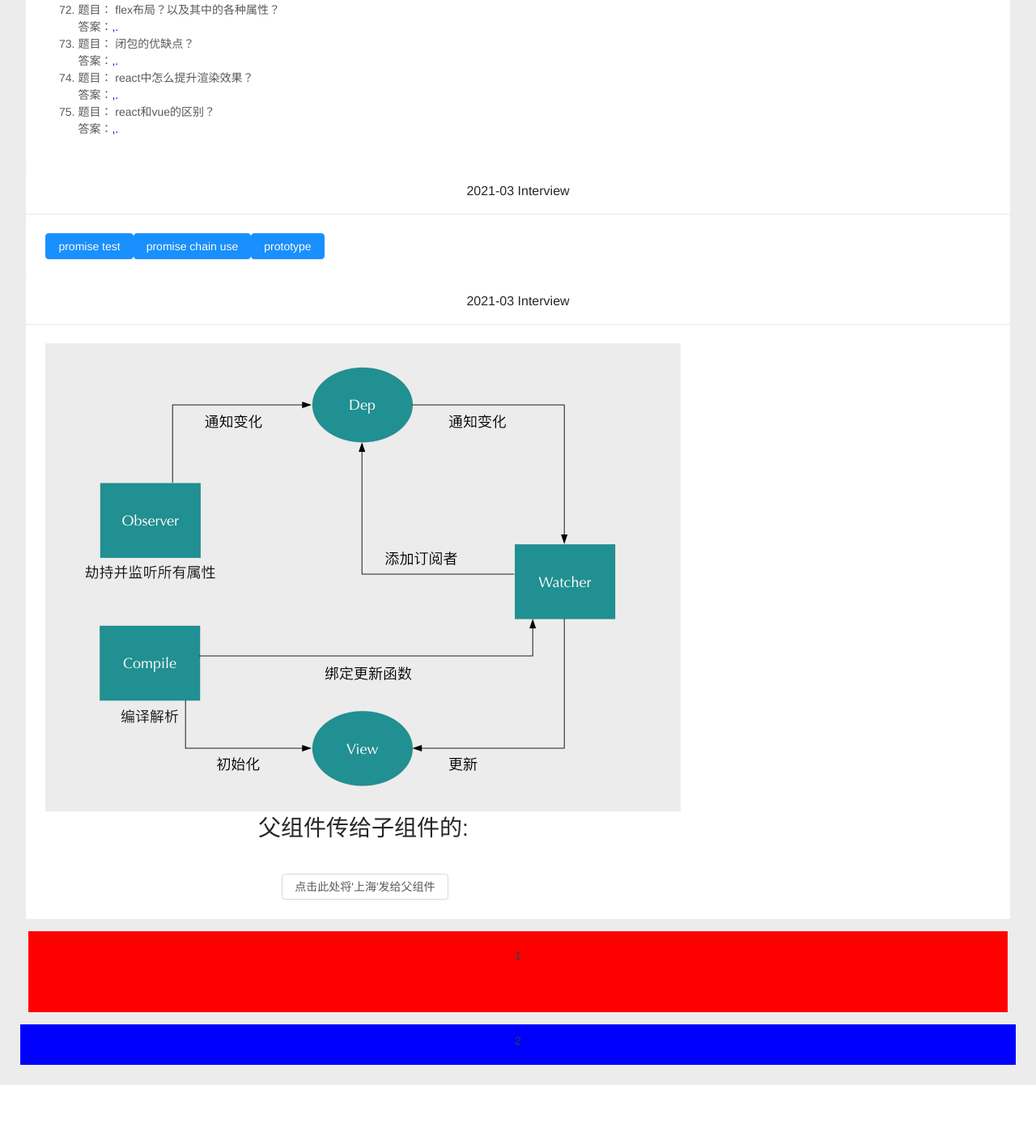
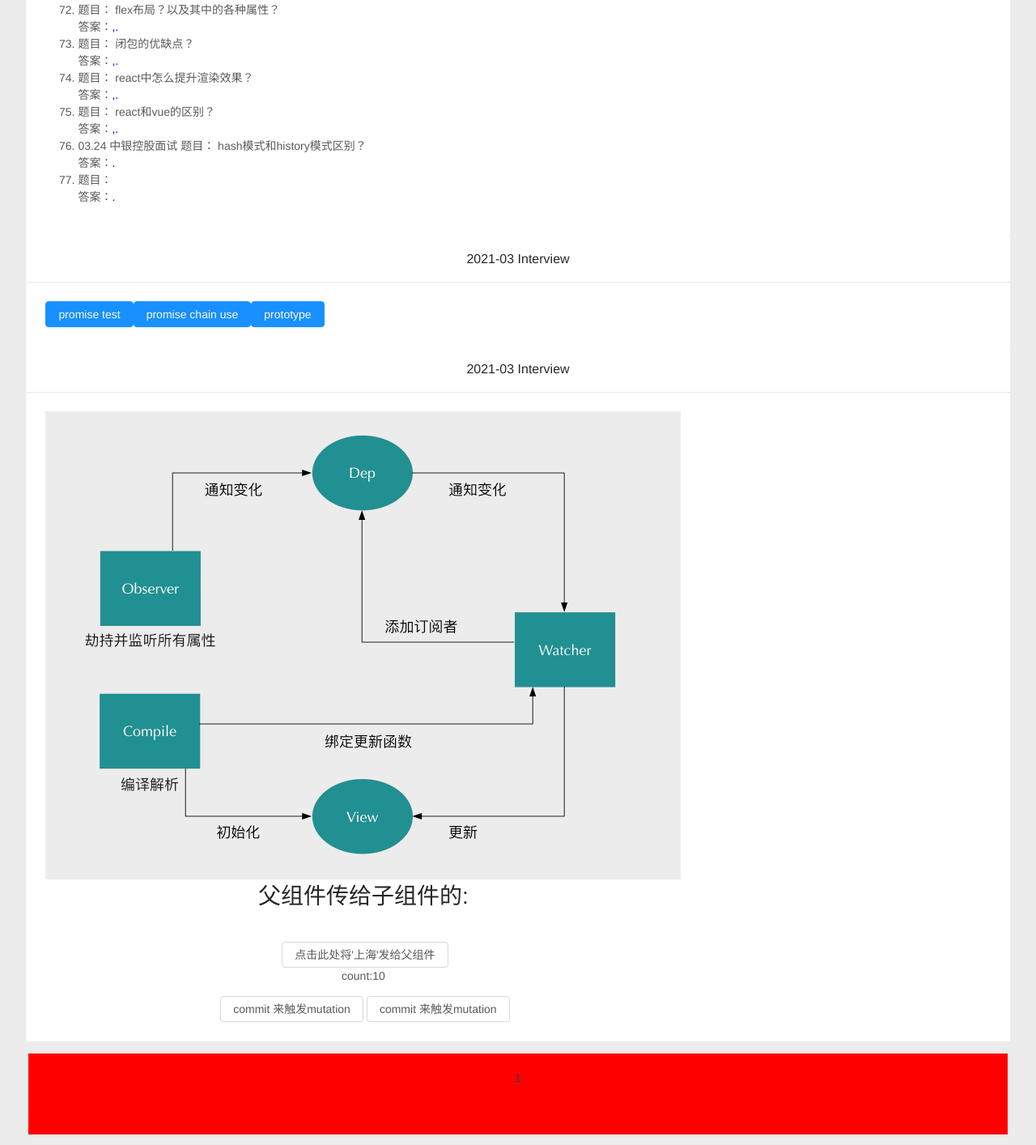
Before and after one commit to jackluotong/vue_project, a Vue app: page /March in a window 1280 px wide. Shown: the part 3224-4638 px from the top of the page at 81% size. Before the commit the page ends 4564 px from the top, so only its background shows below. Built offline with nearby package versions, Linux system fonts and the light colour scheme.

Commit message:
add interview part.

```diff
--- a/src/components/Interview/March.vue
+++ b/src/components/Interview/March.vue
@@ -56,6 +56,9 @@
 					<a-button @click="select('shanghai')"
 						>点击此处将'上海'发给父组件
 					</a-button>
+          <p>count:{{this.$store.state.count}}</p>
+          <a-button @click="testVuex">commit 来触发mutation</a-button>
+          <a-button @click="testVuexActoins">commit 来触发mutation</a-button>
 				</div>
 			</div>
 		</a-card>
@@ -70,6 +73,7 @@
 	</div>
 </template>
 <script>
+localStorage.setItem('key','jack')
 export default {
 	name: 'trainCity',
 	props: ['sendData'],
@@ -311,12 +315,25 @@ export default {
 				{ name: '闭包的优缺点？', answer: ',' },
 				{ name: 'react中怎么提升渲染效果？', answer: ',' },
 				{ name: 'react和vue的区别？', answer: ',' },
+        {
+					title: '03.24 中银控股面试',
+					name: 'hash模式和history模式区别？',
+					answer: '',
+				},
+        {name:'',answer:''}
 			],
 			img: require('../../assets/mvvm.png'), //做图片动态绑定的时候需要用require
 		}
 	},
 
 	methods: {
+    testVuexActoins(){
+      this.$store.dispatch('changeDataAsync')
+      alert(localStorage.getItem('key'))
+    },
+    testVuex:function(){
+      this.$store.commit('increment')
+    },
 		select(val) {
 			let data = {
 				cityName: val,
--- a/src/store/index.js
+++ b/src/store/index.js
@@ -5,7 +5,7 @@ Vue.use(Vuex)
 
 export default new Vuex.Store({
   state: {
-    count:0,
+    count: 10,
   },
   mutations: {
     increment(state){
@@ -13,6 +13,12 @@ export default new Vuex.Store({
     }
   },
   actions: {
+      changeDataAsync(context, ) {
+        let {
+          commit
+        } = context
+        commit('increment')
+      }
     //计算机\HKEY_LOCAL_MACHINE\SOFTWARE\Microsoft\Windows NT\CurrentVersion\SoftwareProtectionPlatform
   },
   modules: {
```
